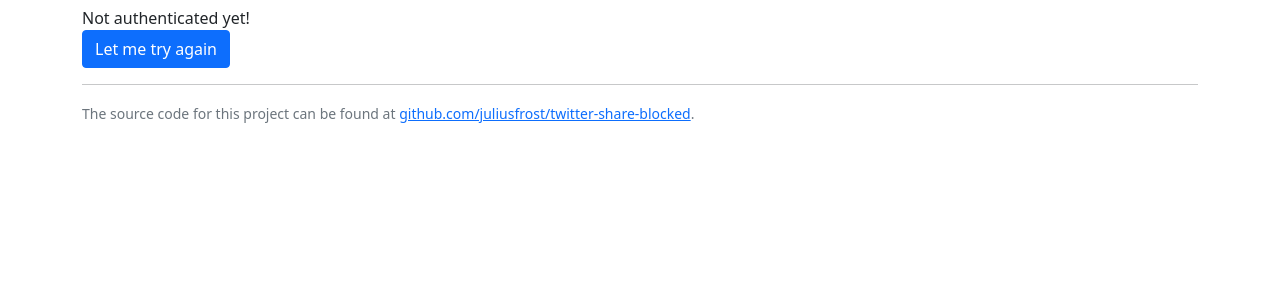
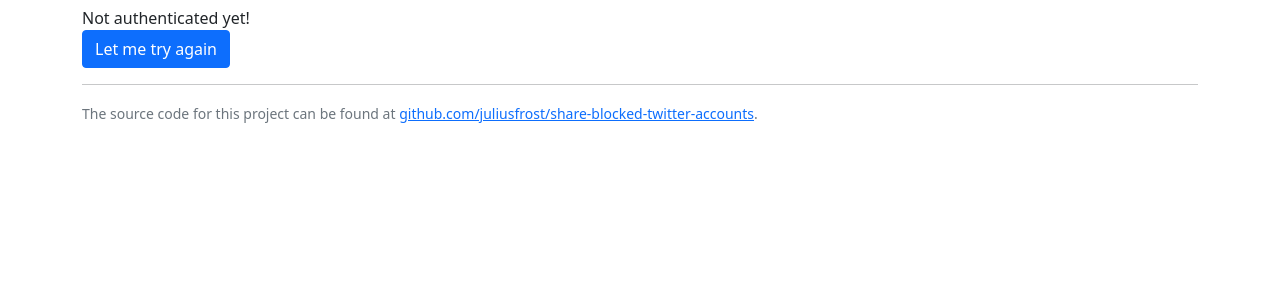
Before and after one commit to juliusfrost/share-blocked-twitter-accounts, a Flask app: page /import in a window 1280 px wide. Shown: the part 282-582 px from the top of the page. Run offline with Flask 2, Linux system fonts and the light colour scheme.

Commit message:
change github url

```diff
--- a/templates/base.html
+++ b/templates/base.html
@@ -20,7 +20,7 @@
     <hr>
     <div class="footer">
         <p class="text-muted"><small>The source code for this project can be found at <a
-                href="https://github.com/juliusfrost/twitter-share-blocked">github.com/juliusfrost/twitter-share-blocked</a>.</small>
+                href="https://github.com/juliusfrost/share-blocked-twitter-accounts">github.com/juliusfrost/share-blocked-twitter-accounts</a>.</small>
         </p>
     </div>
 </div>
```
